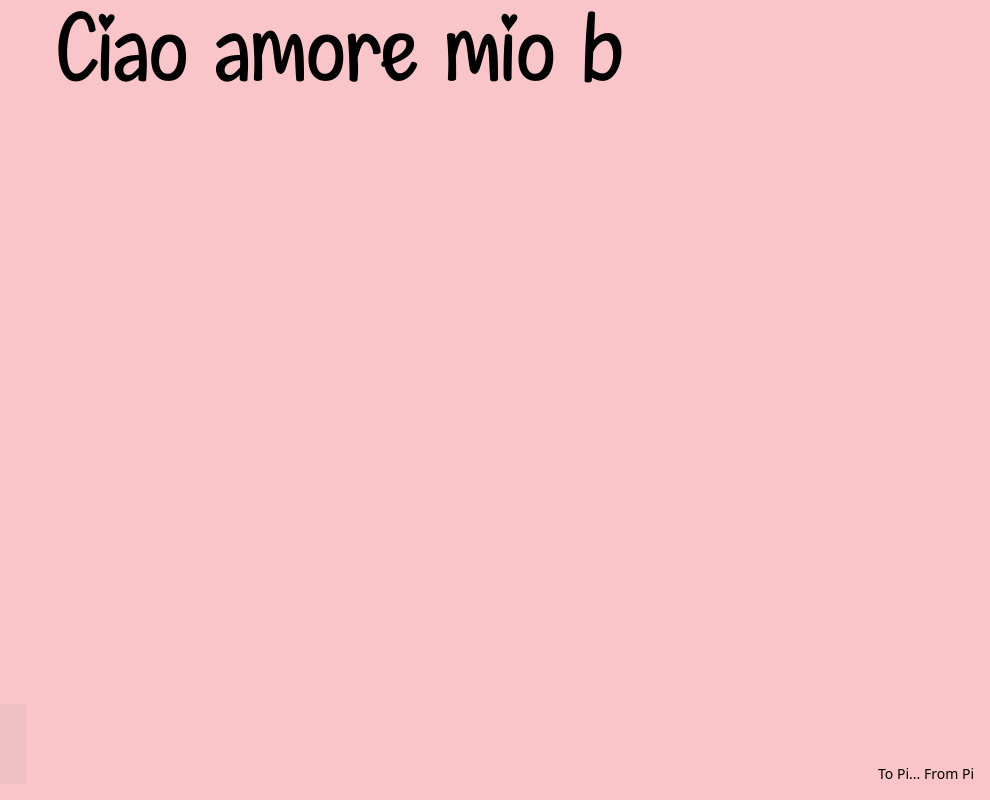
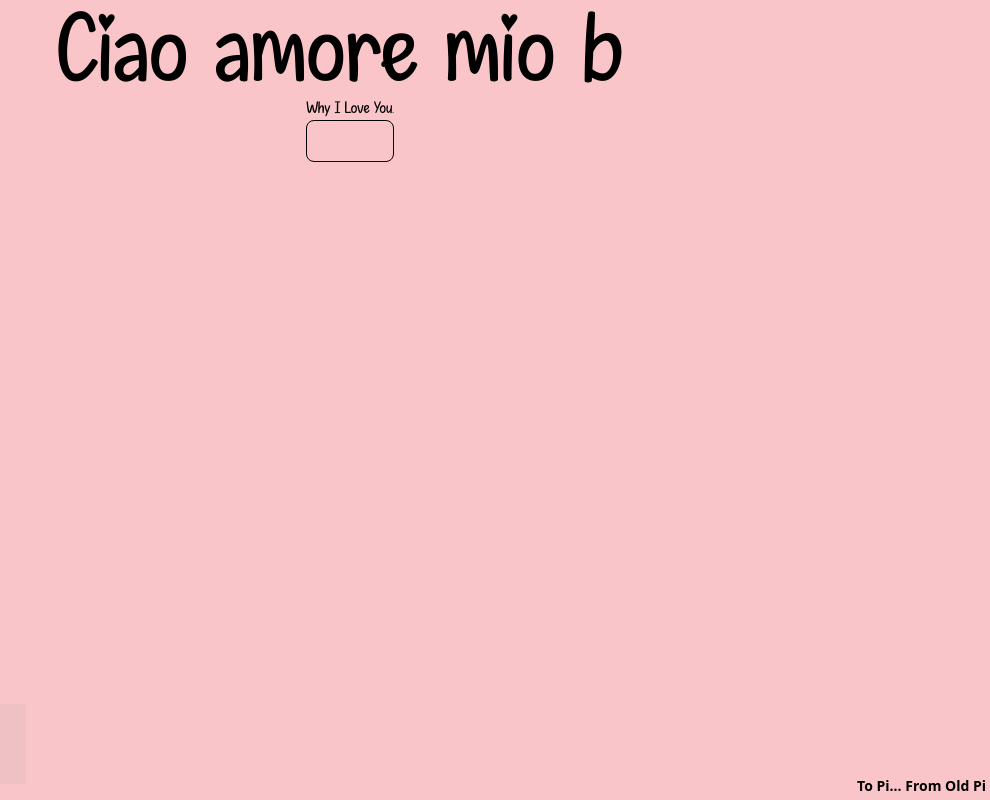
Before and after one commit to PLNSTD/my-valentine, a React (Vite) app: page / in a window 1280 px wide. Shown: the whole page, without its empty margins (290-1280 px from the left). Built offline with nearby package versions, Linux system fonts and the light colour scheme; grey boxes are pictures that could not be loaded.

Commit message:
Improved App components structure, developing side bar with remembrances

```diff
--- a/src/App.jsx
+++ b/src/App.jsx
@@ -1,72 +1,16 @@
-import { useState, useEffect } from "react";
+import WhyILoveYou from "./components/whyILoveYou";
+import Greetings from "./components/Greetings";
+import Footer from "./components/Footer";
 
-const yesBtnStyle = "text-5xl hover:cursor-pointer";
-const noBtnStyle = "text-xs hover:cursor-pointer";
-const greetingsStyle = "h-full font-primary text-8xl";
+// const yesBtnStyle = "text-5xl hover:cursor-pointer";
+// const noBtnStyle = "text-xs hover:cursor-pointer";
 
 const App = () => {
-  const [text, setText] = useState("Hi Franci");
-  const [isTyping, setIsTyping] = useState(true);
-
-  useEffect(() => {
-    const phrases = ["Hi Franci", "Ciao amore mio bellissimo", "Ti ametti!"];
-    let currentPhraseIndex = 0;
-    let currentCharIndex = 0;
-    let isDeleting = false;
-
-    const type = () => {
-      const currentPhrase = phrases[currentPhraseIndex];
-      if (isDeleting) {
-        // Delete characters
-        setText(currentPhrase.substring(0, currentCharIndex - 1));
-        currentCharIndex--;
-      } else {
-        // Add characters
-        setText(currentPhrase.substring(0, currentCharIndex + 1));
-        currentCharIndex++;
-      }
-
-      // Switch between typing and deleting
-      if (!isDeleting && currentCharIndex === currentPhrase.length) {
-        // Pause at the end of the phrase
-        setTimeout(() => (isDeleting = true), 1000); // 1-second pause
-      } else if (isDeleting && currentCharIndex === 0) {
-        // Move to the next phrase
-        isDeleting = false;
-        currentPhraseIndex = (currentPhraseIndex + 1) % phrases.length;
-      }
-
-      // Set typing speed
-      const typingSpeed = isDeleting ? 50 : 150; // Adjust speed here
-      setTimeout(type, typingSpeed);
-    };
-
-    type();
-  }, []);
-
   return (
     <div className="min-h-screen flex flex-col items-center justify-start bg-primarypink">
-      <div id="greetings" className={greetingsStyle}>
-        <p className="flex justify-center">
-          {text}
-          <span className="blinking-cursor">|</span> {/* Blinking cursor */}
-        </p>
-      </div>
-      <div className="p-4 fixed bottom-0 w-full flex justify-between">
-        <div className="opacity-10">
-          <iframe
-            src="https://open.spotify.com/embed/track/0nJW01T7XtvILxQgC5J7Wh?utm_source=generator"
-            width="300"
-            height="80"
-            frameBorder="0"
-            allowTransparency="true"
-            allow="encrypted-media"
-          ></iframe>
-        </div>
-        <div className="pl-4 flex flex-col justify-end">
-          <p className="text-sm">To Pi... From Pi</p>
-        </div>
-      </div>
+      <Greetings />
+      <WhyILoveYou />
+      <Footer />
     </div>
   );
 };
--- /dev/null
+++ b/src/components/Footer.jsx
@@ -0,0 +1,14 @@
+import SpotifyBlock from "./SpotifyBlock";
+
+const Footer = () => {
+  return (
+    <div className="pl-4 fixed bottom-0 w-full flex justify-between">
+      <SpotifyBlock />
+      <div className="flex flex-col justify-end">
+        <p className="p-1 text-sm font-bold">To Pi... From Old Pi</p>
+      </div>
+    </div>
+  );
+};
+
+export default Footer;
--- /dev/null
+++ b/src/components/Greetings.jsx
@@ -0,0 +1,55 @@
+import { useState, useEffect } from "react";
+
+const greetingsStyle = "h-full font-primary text-8xl";
+
+const Greetings = () => {
+  const [text, setText] = useState("Hi Franci");
+  //   const [isTyping, setIsTyping] = useState(true);
+
+  useEffect(() => {
+    const phrases = ["Hi Franci", "Ciao amore mio bellissimo", "Ti ametti!"];
+    let currentPhraseIndex = 0;
+    let currentCharIndex = 0;
+    let isDeleting = false;
+
+    const type = () => {
+      const currentPhrase = phrases[currentPhraseIndex];
+      if (isDeleting) {
+        // Delete characters
+        setText(currentPhrase.substring(0, currentCharIndex - 1));
+        currentCharIndex--;
+      } else {
+        // Add characters
+        setText(currentPhrase.substring(0, currentCharIndex + 1));
+        currentCharIndex++;
+      }
+
+      // Switch between typing and deleting
+      if (!isDeleting && currentCharIndex === currentPhrase.length) {
+        // Pause at the end of the phrase
+        setTimeout(() => (isDeleting = true), 1000); // 1-second pause
+      } else if (isDeleting && currentCharIndex === 0) {
+        // Move to the next phrase
+        isDeleting = false;
+        currentPhraseIndex = (currentPhraseIndex + 1) % phrases.length;
+      }
+
+      // Set typing speed
+      const typingSpeed = isDeleting ? 50 : 150; // Adjust speed here
+      setTimeout(type, typingSpeed);
+    };
+
+    type();
+  }, []);
+
+  return (
+    <div id="greetings" className={greetingsStyle}>
+      <p className="flex justify-center">
+        {text}
+        <span className="blinking-cursor">|</span> {/* Blinking cursor */}
+      </p>
+    </div>
+  );
+};
+
+export default Greetings;
--- /dev/null
+++ b/src/components/LoveCard.jsx
@@ -0,0 +1,11 @@
+import PropTypes from "prop-types";
+
+const LoveCard = ({ remembrance }) => {
+  return <div>{remembrance}</div>;
+};
+
+LoveCard.propTypes = {
+  remembrance: PropTypes.string,
+};
+
+export default LoveCard;
--- /dev/null
+++ b/src/components/SpotifyBlock.jsx
@@ -0,0 +1,17 @@
+const SpotifyBlock = () => {
+  return (
+    <div className="pb-4 opacity-10">
+      <iframe
+        src="https://open.spotify.com/embed/track/0nJW01T7XtvILxQgC5J7Wh?utm_source=generator"
+        width="300"
+        height="80"
+        frameBorder="0"
+        // eslint-disable-next-line react/no-unknown-property
+        allowTransparency="true"
+        allow="encrypted-media"
+      ></iframe>
+    </div>
+  );
+};
+
+export default SpotifyBlock;
--- /dev/null
+++ b/src/components/WhyILoveYou.jsx
@@ -0,0 +1,18 @@
+import LoveCard from "./LoveCard";
+
+const remembrances = ["Fig1", "Fig2", "Fig3", "Fig4"];
+
+const WhyILoveYou = () => {
+  return (
+    <div>
+      <p className="font-primary">Why I Love You.</p>
+      <div className="p-5 border rounded-lg">
+        {remembrances.map((remembrance) => {
+          <LoveCard remembrance={remembrance} />;
+        })}
+      </div>
+    </div>
+  );
+};
+
+export default WhyILoveYou;
```
